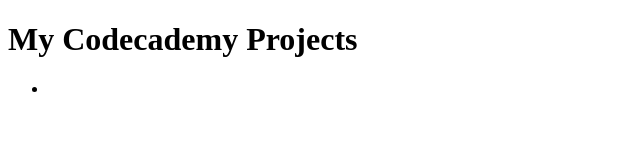
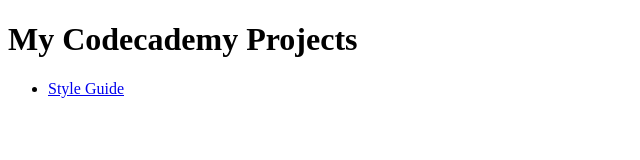
Before and after one commit to crostlund/codecademy, a plain HTML site: page index.html in a window 1280 px wide. Shown: the whole page, without its empty margins (0-640 px from the left). Drawn offline with Linux system fonts and the light colour scheme.

Commit message:
Update index.html

```diff
--- a/index.html
+++ b/index.html
@@ -9,7 +9,7 @@
 <body>
     <h1>My Codecademy Projects</h1>
     <ul>
-        <li><a href="/style-guide/index.html"></a></li>
+        <li><a href="/style-guide/index.html">Style Guide</a></li>
     </ul>
 </body>
 </html>
```
